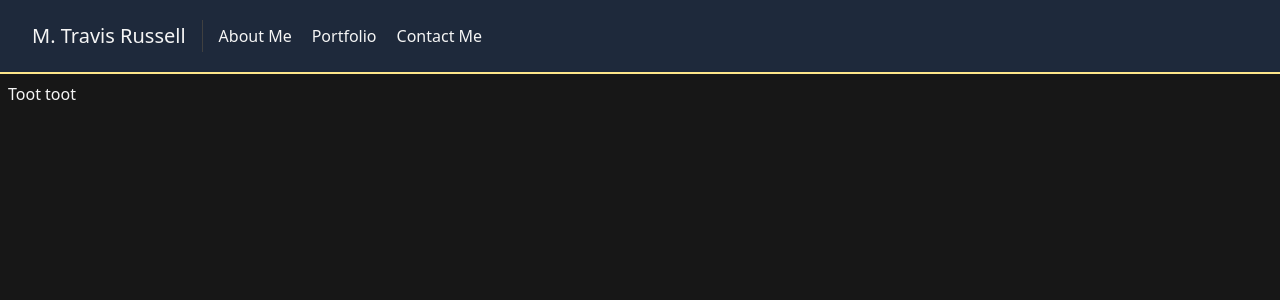
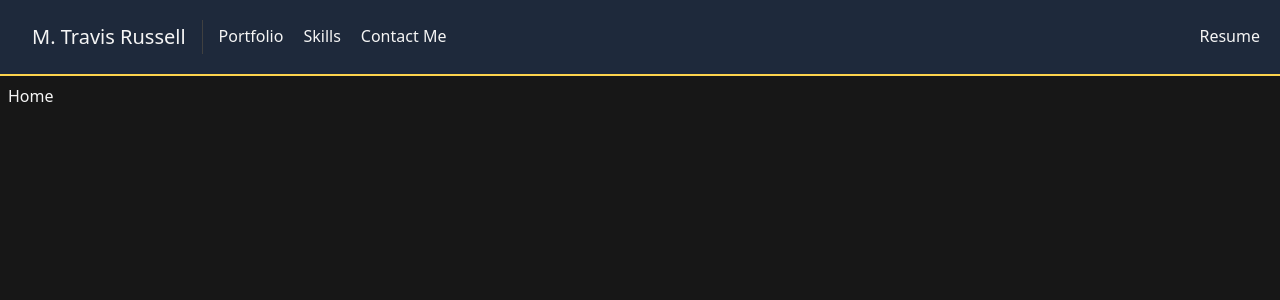
Before and after one commit to cactido/react-portfolio, a React (Create React App) app: page / in a window 1280 px wide. Shown: the top 300 px of the page. Built offline with nearby package versions, Linux system fonts and the light colour scheme.

Commit message:
added conditional component rendering and dynamic page title

```diff
--- a/src/App.js
+++ b/src/App.js
@@ -1,16 +1,33 @@
-import React, { useState } from 'react';
+import React, { useState, useEffect } from 'react';
 import './App.css';
+import Contact from './Components/Contact';
+import Home from './Components/Home';
 import Navbar from './Components/Navbar';
+import Portfolio from './Components/Portfolio';
+import Resume from './Components/Resume';
+import Skills from './Components/Skills';
 
 function App() {
   const [currentPage, setCurrentPage] = useState('Home');
+  const renderPage = () => {
+    switch(currentPage) {
+      case 'Contact': return <Contact />
+      case 'Home': return <Home />
+      case 'Portfolio': return <Portfolio />
+      case 'Resume': return <Resume />
+      case 'Skills': return <Skills />
+      default: return <Home />
+    }
+  }
+
+  useEffect(() => {
+    document.title = (currentPage === 'Home' ? `M. Travis Russell` : `M. Travis Russell — ${currentPage}`);
+ }, [currentPage]);
 
   return (
     <div class="md:container md:mx-auto">
       <Navbar currentPage={currentPage} setCurrentPage={setCurrentPage} />
-      <main className="pl-2 pr-2 text-gray-100">
-        Toot toot
-      </main>
+      {renderPage()}
     </div>
   );
 }
--- /dev/null
+++ b/src/Components/Contact.js
@@ -0,0 +1,11 @@
+import React from 'react';
+
+const Contact = () => {
+    return (
+        <div class="md:container md:mx-auto pl-2 pr-2 text-gray-100">
+            Contact
+        </div>
+    );
+}
+
+export default Contact;
--- /dev/null
+++ b/src/Components/Home.js
@@ -0,0 +1,11 @@
+import React from 'react';
+
+const Home = () => {
+    return (
+        <div class="md:container md:mx-auto pl-2 pr-2 text-gray-100">
+            Home
+        </div>
+    );
+}
+
+export default Home;
--- a/src/Components/Navbar.js
+++ b/src/Components/Navbar.js
@@ -1,19 +1,21 @@
 import React from 'react';
 
 const Navbar = ({ currentPage, setCurrentPage }) => {
-    const about = (currentPage === 'About' ? <span className="mr-5 text-yellow-300 hover:text-gray-400" >About Me</span> : <span className="mr-5 text-gray-100 hover:text-yellow-300" onClick={() => { setCurrentPage('About') }}>About Me</span>);
-    const portfolio = (currentPage === 'Portfolio' ? <span className="mr-5 text-yellow-300 hover:text-gray-400">Portfolio</span> : <span className="mr-5 text-gray-100 hover:text-yellow-300" onClick={() => { setCurrentPage('Portfolio') }}>Portfolio</span>);
-    const contact = (currentPage === 'Contact' ? <span className="mr-5 text-yellow-300 hover:text-gray-400">Contact Me</span> : <span className="mr-5 text-gray-100 hover:text-yellow-300" onClick={() => { setCurrentPage('Contact') }}>Contact Me</span>);
+    const skills = (currentPage === 'Skills' ? <span className="mr-5 text-gray-100 hover:text-gray-400 border-b-2 border-yellow-200">Skills</span> : <span className="mr-5 text-gray-100 hover:text-yellow-300 border-b-2 border-bluegray-800" onClick={() => { setCurrentPage('Skills') }}>Skills</span>);
+    const portfolio = (currentPage === 'Portfolio' ? <span className="mr-5 text-gray-100 hover:text-gray-400 border-b-2 border-yellow-200">Portfolio</span> : <span className="mr-5 text-gray-100 hover:text-yellow-300 border-b-2 border-bluegray-800" onClick={() => { setCurrentPage('Portfolio') }}>Portfolio</span>);
+    const contact = (currentPage === 'Contact' ? <span className="mr-5 text-gray-100 hover:text-gray-400 border-b-2 border-yellow-200">Contact Me</span> : <span className="mr-5 text-gray-100 hover:text-yellow-300 border-b-2 border-bluegray-800" onClick={() => { setCurrentPage('Contact') }}>Contact Me</span>);
+    const resume = (currentPage === 'Resume' ? <span className="inline-flex items-center mt-4 md:mt-0 text-gray-100 hover:text-gray-400 border-b-2 border-yellow-200">Resume</span> : <span className="inline-flex items-center mt-4 md:mt-0 text-gray-100 hover:text-yellow-300 border-b-2 border-bluegray-800" onClick={() => { setCurrentPage('Resume') }}>Resume</span>);
 
     return (
-        <div className="bg-bluegray-800 md:sticky top-0 z-10 border-b-2 border-yellow-200 mb-2">
+        <div className="bg-bluegray-800 md:sticky top-0 z-10 border-b-2 border-yellow-300 mb-2">
             <div className="container mx-auto flex flex-wrap p-5 flex-col md:flex-row items-center">
-                <span className="title-font text-gray-100 font-medium text-white mb-4 md:mb-0 ml-3 text-xl hover:text-yellow-300" onClick={() => { setCurrentPage('Home') }}>M. Travis Russell</span>
+                <span className="title-font text-gray-100 font-medium text-white mb-4 md:mb-0 ml-3 text-xl hover:text-yellow-200" onClick={() => { setCurrentPage('Home') }}>M. Travis Russell</span>
                 <nav className="md:mr-auto md:ml-4 md:py-1 md:pl-4 md:border-l md:border-gray-700 flex flex-wrap items-center text-base justify-center">
-                    {about}
                     {portfolio}
+                    {skills}
                     {contact}
                 </nav>
+                {resume}
             </div>
         </div>
     );
--- /dev/null
+++ b/src/Components/Portfolio.js
@@ -0,0 +1,11 @@
+import React from 'react';
+
+const Portfolio = () => {
+    return (
+        <div class="md:container md:mx-auto pl-2 pr-2 text-gray-100">
+            Portfolio
+        </div>
+    );
+}
+
+export default Portfolio;
--- /dev/null
+++ b/src/Components/Resume.js
@@ -0,0 +1,11 @@
+import React from 'react';
+
+const Resume = () => {
+    return (
+        <div class="md:container md:mx-auto pl-2 pr-2 text-gray-100">
+            Resume
+        </div>
+    );
+}
+
+export default Resume;
--- /dev/null
+++ b/src/Components/Skills.js
@@ -0,0 +1,11 @@
+import React from 'react';
+
+const Skills = () => {
+    return (
+        <div class="md:container md:mx-auto pl-2 pr-2 text-gray-100">
+            Skills
+        </div>
+    );
+}
+
+export default Skills;
```
